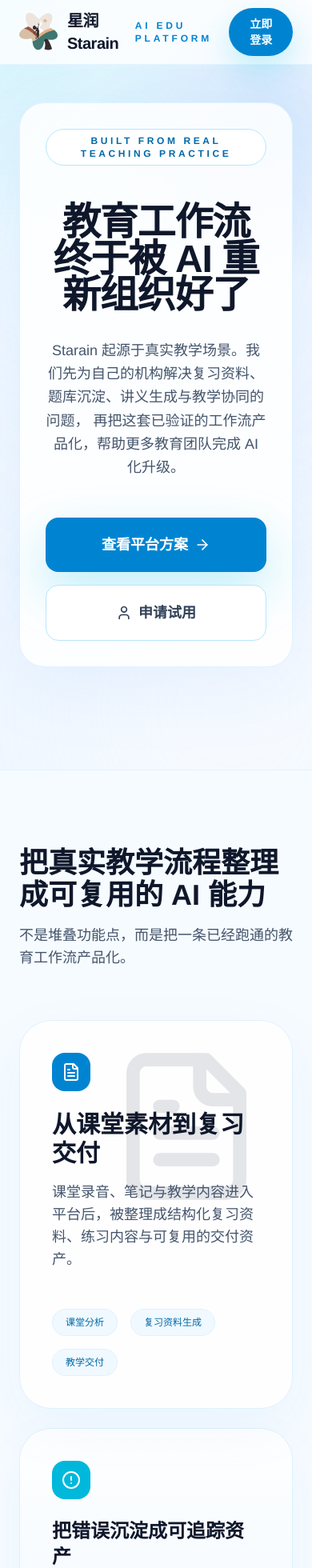
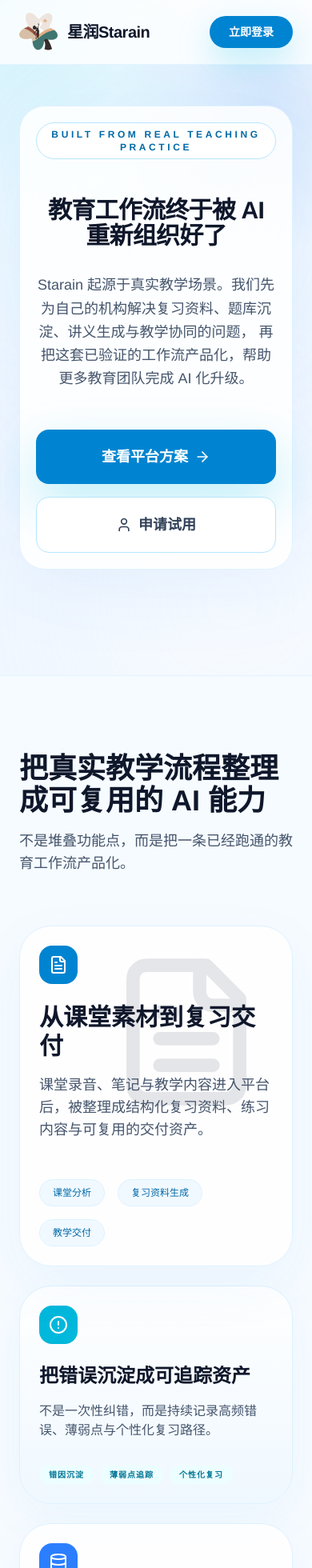
Before and after one commit to KaynXu/Xingrun-Website, a React (Vite) app in the folder frontend/: page / in a window 390 px wide. Shown: the top 1960 px of the page at 80% size. Built offline with nearby package versions, Linux system fonts and the light colour scheme.

Commit message:
fix: rename nav link to 我们的故事, mobile responsive adjustments

```diff
--- a/frontend/src/App.tsx
+++ b/frontend/src/App.tsx
@@ -1838,12 +1838,13 @@ export const LandingPage = ({
           <div className="flex items-center gap-3">
             <img src="/logo.png" alt="Starain logo" className="w-12 h-12 object-contain" />
             <span className="text-xl font-bold tracking-tight">星润Starain</span>
-            <span className="text-xs font-semibold uppercase tracking-[0.32em] text-sky-600">
+            <span className="hidden sm:block text-xs font-semibold uppercase tracking-[0.32em] text-sky-600">
               AI Edu Platform
             </span>
           </div>
           <div className="hidden md:flex items-center gap-8 text-sm font-medium text-slate-500">
             <a href="#features" className="transition-colors hover:text-slate-900">核心方案</a>
+            <a href="#about" className="transition-colors hover:text-slate-900">我们的故事</a>
             <a href="#about" className="transition-colors hover:text-slate-900">关于 Starain</a>
           </div>
           <div className="flex items-center gap-3">
@@ -1883,13 +1884,13 @@ export const LandingPage = ({
           />
         </div>
 
-        <div className="max-w-7xl mx-auto px-6 relative z-10 flex min-h-screen items-center justify-center py-32 text-center">
+        <div className="max-w-7xl mx-auto px-6 relative z-10 flex min-h-screen items-center justify-center py-20 md:py-32 text-center">
           <motion.div
             initial={{ opacity: 0, scale: 2, y: -100 }}
             animate={{ opacity: 1, scale: 1, y: 0 }}
             transition={{ duration: 0.8, ease: [0.16, 1, 0.3, 1] }}
           >
-            <div className="rounded-[2rem] border border-sky-100 bg-white/85 p-8 md:p-12 shadow-[0_30px_90px_rgba(47,128,237,0.08)]">
+            <div className="rounded-[2rem] border border-sky-100 bg-white/85 p-5 sm:p-8 md:p-12 shadow-[0_30px_90px_rgba(47,128,237,0.08)]">
               <motion.span
                 initial={{ opacity: 0, y: 8 }}
                 animate={{ opacity: 1, y: 0 }}
@@ -1902,7 +1903,7 @@ export const LandingPage = ({
                 initial={{ opacity: 0, y: 16 }}
                 animate={{ opacity: 1, y: 0 }}
                 transition={{ delay: 0.25, duration: 0.7, ease: [0.16, 1, 0.3, 1] }}
-                className="mt-6 text-5xl font-black leading-[0.95] tracking-tight text-slate-900 md:text-7xl"
+                className="mt-6 text-3xl sm:text-5xl font-black leading-[1.05] sm:leading-[0.95] tracking-tight text-slate-900 md:text-7xl"
               >
                 教育工作流终于被 AI 重新组织好了
               </motion.h1>
@@ -1964,7 +1965,7 @@ export const LandingPage = ({
               whileInView={{ opacity: 1, y: 0 }}
               viewport={{ once: true }}
               transition={{ duration: 0.6, ease: [0.16, 1, 0.3, 1] }}
-              className="group relative overflow-hidden rounded-[2.5rem] border border-sky-100 bg-white/85 p-10 shadow-[0_24px_70px_rgba(47,128,237,0.06)] md:col-span-2"
+              className="group relative overflow-hidden rounded-[2.5rem] border border-sky-100 bg-white/85 p-6 md:p-10 shadow-[0_24px_70px_rgba(47,128,237,0.06)] md:col-span-2"
             >
               <div className="absolute right-0 top-0 p-8 opacity-10 transition-opacity group-hover:opacity-20">
                 <FileText size={200} />
@@ -1993,7 +1994,7 @@ export const LandingPage = ({
               whileInView={{ opacity: 1, y: 0 }}
               viewport={{ once: true }}
               transition={{ duration: 0.6, delay: 0.08, ease: [0.16, 1, 0.3, 1] }}
-              className="flex flex-col justify-between rounded-[2.5rem] border border-sky-100 bg-[linear-gradient(180deg,_rgba(255,255,255,0.92)_0%,_rgba(239,248,255,0.92)_100%)] p-10 shadow-[0_20px_60px_rgba(47,128,237,0.05)]"
+              className="flex flex-col justify-between rounded-[2.5rem] border border-sky-100 bg-[linear-gradient(180deg,_rgba(255,255,255,0.92)_0%,_rgba(239,248,255,0.92)_100%)] p-6 md:p-10 shadow-[0_20px_60px_rgba(47,128,237,0.05)]"
             >
               <div>
                 <div className="mb-6 flex h-12 w-12 items-center justify-center rounded-2xl bg-cyan-500 text-white">
@@ -2017,7 +2018,7 @@ export const LandingPage = ({
               whileInView={{ opacity: 1, y: 0 }}
               viewport={{ once: true }}
               transition={{ duration: 0.6, delay: 0.08, ease: [0.16, 1, 0.3, 1] }}
-              className="flex flex-col justify-between rounded-[2.5rem] border border-sky-100 bg-white/85 p-10 shadow-[0_20px_60px_rgba(47,128,237,0.05)]"
+              className="flex flex-col justify-between rounded-[2.5rem] border border-sky-100 bg-white/85 p-6 md:p-10 shadow-[0_20px_60px_rgba(47,128,237,0.05)]"
             >
               <div>
                 <div className="mb-6 flex h-12 w-12 items-center justify-center rounded-2xl bg-blue-500 text-white">
@@ -2040,7 +2041,7 @@ export const LandingPage = ({
               whileInView={{ opacity: 1, y: 0 }}
               viewport={{ once: true }}
               transition={{ duration: 0.6, delay: 0.1, ease: [0.16, 1, 0.3, 1] }}
-              className="flex flex-col items-center gap-10 rounded-[2.5rem] border border-sky-100 bg-white/85 p-10 shadow-[0_24px_70px_rgba(47,128,237,0.06)] md:col-span-2 md:flex-row"
+              className="flex flex-col items-center gap-10 rounded-[2.5rem] border border-sky-100 bg-white/85 p-6 md:p-10 shadow-[0_24px_70px_rgba(47,128,237,0.06)] md:col-span-2 md:flex-row"
             >
               <div className="flex-1">
                 <div className="mb-6 flex h-12 w-12 items-center justify-center rounded-2xl bg-slate-800 text-white">
@@ -2163,11 +2164,18 @@ export const LandingPage = ({
               面向学校、机构与教学团队，构建从内容生成到教学交付的 AI 能力底座。
             </p>
           </div>
-          <p className="text-sm text-slate-500">© 2026 Starain. All rights reserved.</p>
-          <div className="flex gap-6 text-sm text-slate-500">
+          <div className="flex flex-col items-center md:items-start gap-2 text-sm text-slate-500">
+            <p className="text-xs font-semibold uppercase tracking-widest text-slate-400 mb-1">导航</p>
+            <a href="#features" className="transition-colors hover:text-slate-900">核心方案</a>
+            <a href="#about" className="transition-colors hover:text-slate-900">我们的故事</a>
+            <a href="#about" className="transition-colors hover:text-slate-900">关于 Starain</a>
+          </div>
+          <div className="flex flex-col items-center md:items-start gap-2 text-sm text-slate-500">
+            <p className="text-xs font-semibold uppercase tracking-widest text-slate-400 mb-1">法律</p>
             <a href="#privacy-policy" className="transition-colors hover:text-slate-900">隐私政策</a>
             <a href="#terms-of-service" className="transition-colors hover:text-slate-900">服务条款</a>
           </div>
+          <p className="text-sm text-slate-500">© 2026 Starain. All rights reserved.</p>
         </div>
       </footer>
     </div>
```
